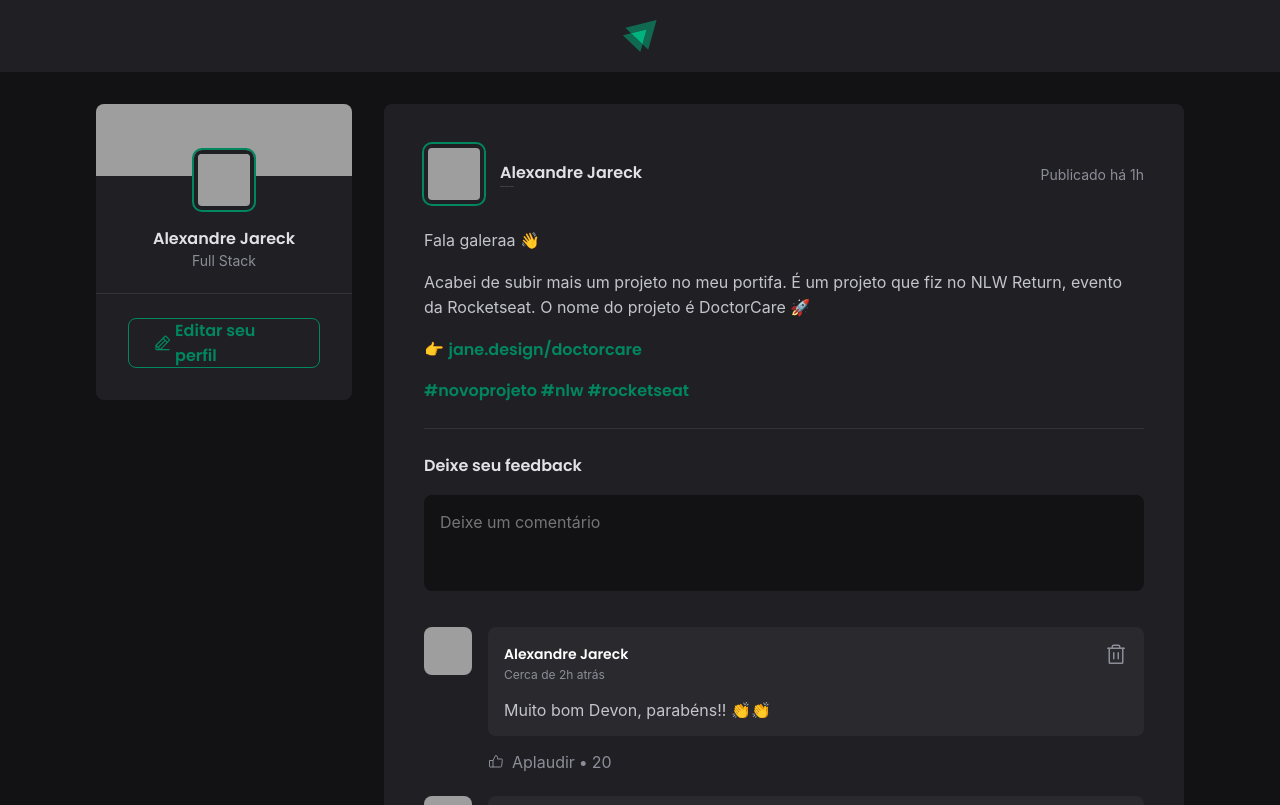
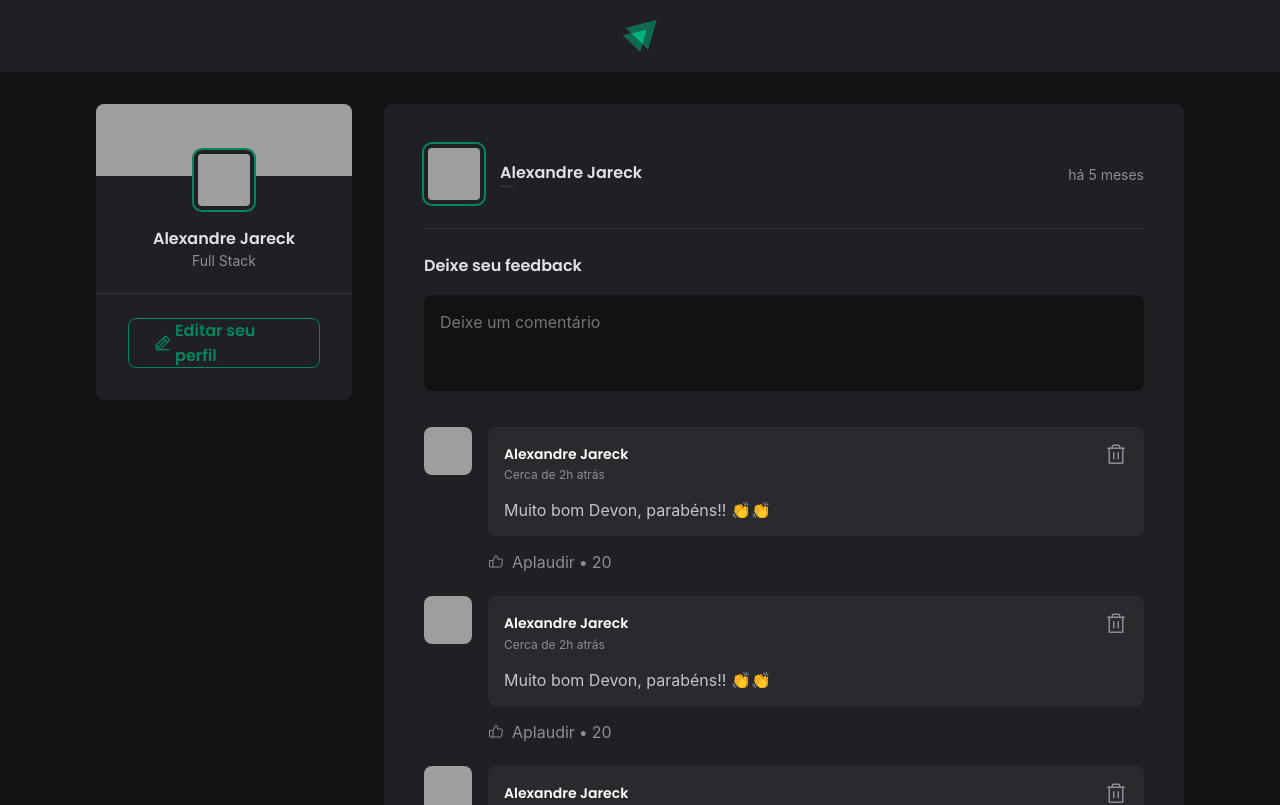
Before and after one commit to AlexandreJareck/feed-react, a React (Vite) app: page / in a window 1280 px wide. Shown: the top 805 px of the page. Built offline with nearby package versions, Linux system fonts and the light colour scheme; grey boxes are pictures that could not be loaded; a web font is replaced by a local one.

Commit message:
feat: formatted date

```diff
--- a/src/App.tsx
+++ b/src/App.tsx
@@ -18,10 +18,7 @@ function App() {
         <Sidebar />
         <main>
           {posts.map((post) => (
-            <Post
-              author={post.author}
-              publishedAt={post.publishedAt.toString()}
-            />
+            <Post author={post.author} publishedAt={post.publishedAt} />
           ))}
         </main>
       </Wrapper>
--- a/src/components/Post/Post.component.tsx
+++ b/src/components/Post/Post.component.tsx
@@ -14,14 +14,32 @@ import { author } from '../../data/author'
 import { posts } from '../../data/post'
 import Avatar from '../Avatar/Avatar.component'
 import { Comment } from '../Comment'
+import { format, formatDistanceToNow } from 'date-fns'
+import ptBr from 'date-fns/locale/pt-BR'
+
+type ContentType = {
+  type: string
+  content: string
+}
 
 export type PostProps = {
   author: typeof author
-  content?: Pick<typeof posts[0], 'content'>
-  publishedAt: string
+  content?: ContentType[]
+  publishedAt: Date
 }
 
-export function Post({ author, publishedAt }: PostProps) {
+export function Post({ author, publishedAt, content }: PostProps) {
+  const pusblishedDateFormatted = format(
+    publishedAt,
+    "d 'de' LLLL 'às' HH:mm'h'",
+    { locale: ptBr }
+  )
+
+  const pusblishedDateRelativeToNow = formatDistanceToNow(publishedAt, {
+    locale: ptBr,
+    addSuffix: true
+  })
+
   return (
     <Container>
       <Header>
@@ -32,25 +50,24 @@ export function Post({ author, publishedAt }: PostProps) {
             <span>{author.role}</span>
           </AuthorInfo>
         </Author>
-        <time title="11 de maio as oito e doze" dateTime={publishedAt}>
-          Publicado há 1h
+        <time
+          title={pusblishedDateFormatted}
+          dateTime={publishedAt.toISOString()}
+        >
+          {pusblishedDateRelativeToNow}
         </time>
       </Header>
       <Content>
-        <p>Fala galeraa 👋</p>
-        <p>
-          Acabei de subir mais um projeto no meu portifa. É um projeto que fiz
-          no NLW Return, evento da Rocketseat. O nome do projeto é DoctorCare 🚀
-        </p>
-
-        <p>
-          👉 <a href="#">jane.design/doctorcare</a>
-        </p>
-        <p>
-          <a href="">#novoprojeto </a>
-          <a href="">#nlw </a>
-          <a href="">#rocketseat</a>
-        </p>
+        {content?.map((line) => {
+          if (line.type === 'paragraph') {
+            return <p>{line.content}</p>
+          }
+          return (
+            <p>
+              <a href="#">{line.content}</a>
+            </p>
+          )
+        })}
       </Content>
 
       <Form>
```
